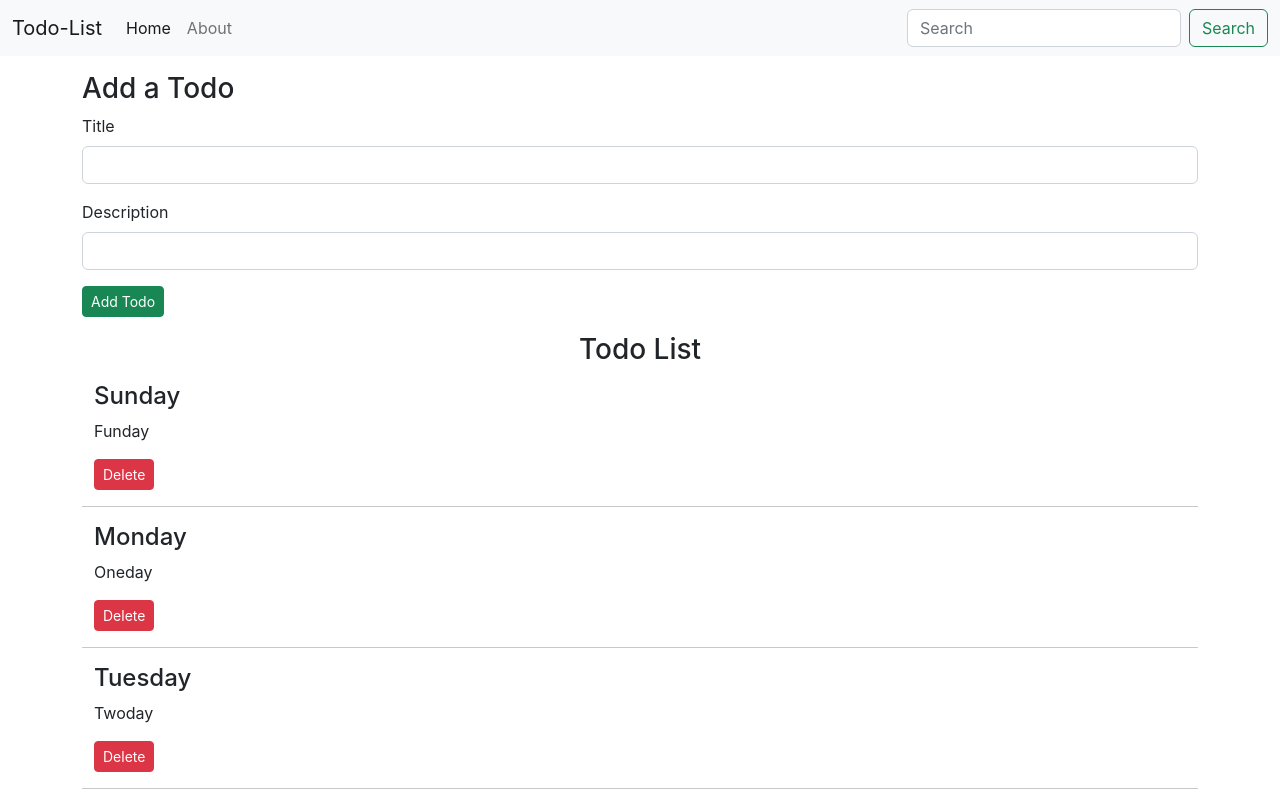
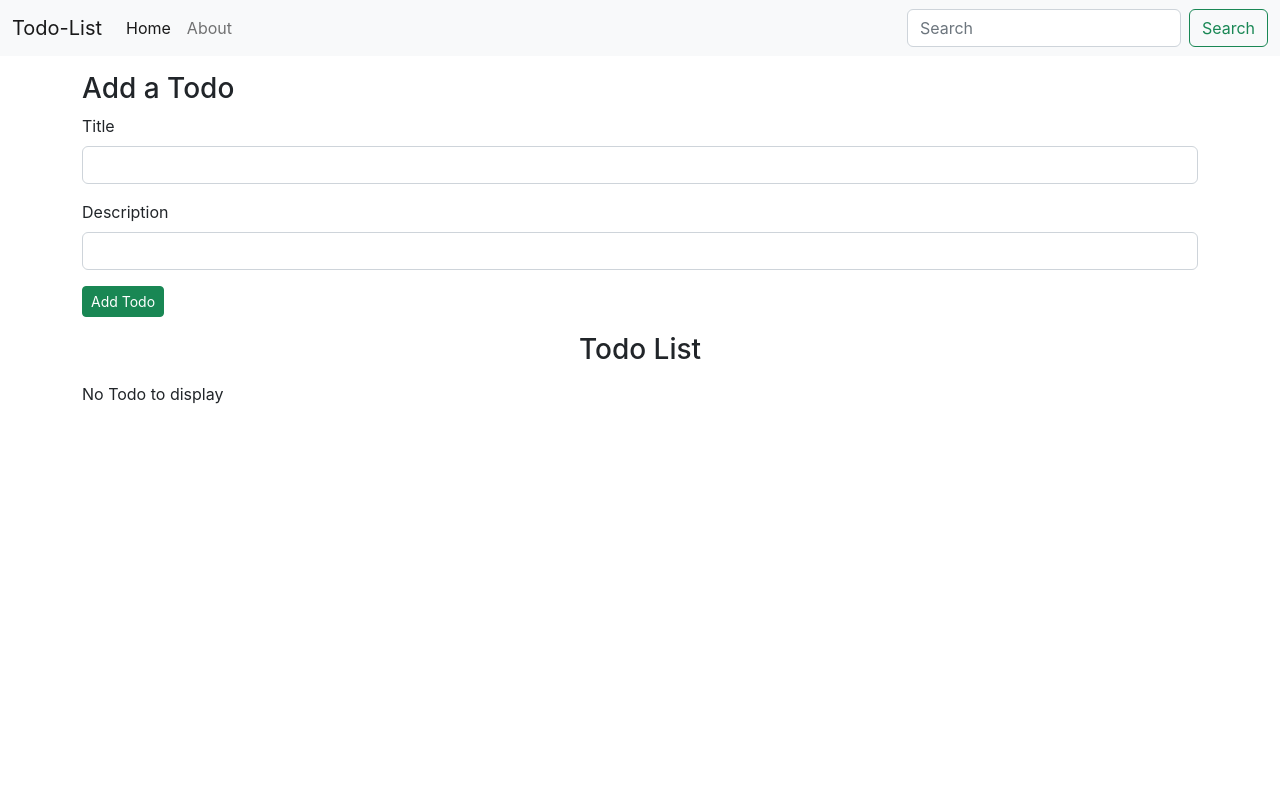
Before and after one commit to tushargupta010/todo-app, a React (Create React App) app: page / in a window 1280 px wide. Shown: the top 800 px of the page. Built offline with nearby package versions, Linux system fonts and the light colour scheme.

Commit message:
useEffect hook and localStorage is added

```diff
--- a/src/App.js
+++ b/src/App.js
@@ -3,10 +3,17 @@
 import Header from "./MyComponents/Header";
 import { Todos } from "./MyComponents/Todos";
 import { Footer } from "./MyComponents/Footer";
-import React, { useState } from "react";
+import React, { useEffect, useState } from "react";
 import { AddTodo } from "./MyComponents/AddTodo";
 
 function App() {
+  let initTodos;
+  if (localStorage.getItem("todos") === null) {
+    initTodos = [];
+  } else {
+    initTodos = JSON.parse(localStorage.getItem("todos"));
+  }
+
   const onDelete = (todo) => {
     console.log("I am onDelete todo : ", todo);
     // Deleting this way in reactb doesn;t work
@@ -24,23 +31,10 @@
   // Declare a new state variable, which we'll call "count"
   // const [count, setCount] = useState(0);
 
-  const [todos, setTodos] = useState([
-    {
-      sno: 1,
-      title: "Sunday",
-      description: "Funday",
-    },
-    {
-      sno: 2,
-      title: "Monday",
-      description: "Oneday",
-    },
-    {
-      sno: 3,
-      title: "Tuesday",
-      description: "Twoday",
-    },
-  ]);
+  const [todos, setTodos] = useState(initTodos);
+  useEffect(() => {
+    localStorage.setItem("todos", JSON.stringify(todos));
+  }, [todos]);
 
   const addTodo = (title, description) => {
     let sno = 0;
```
